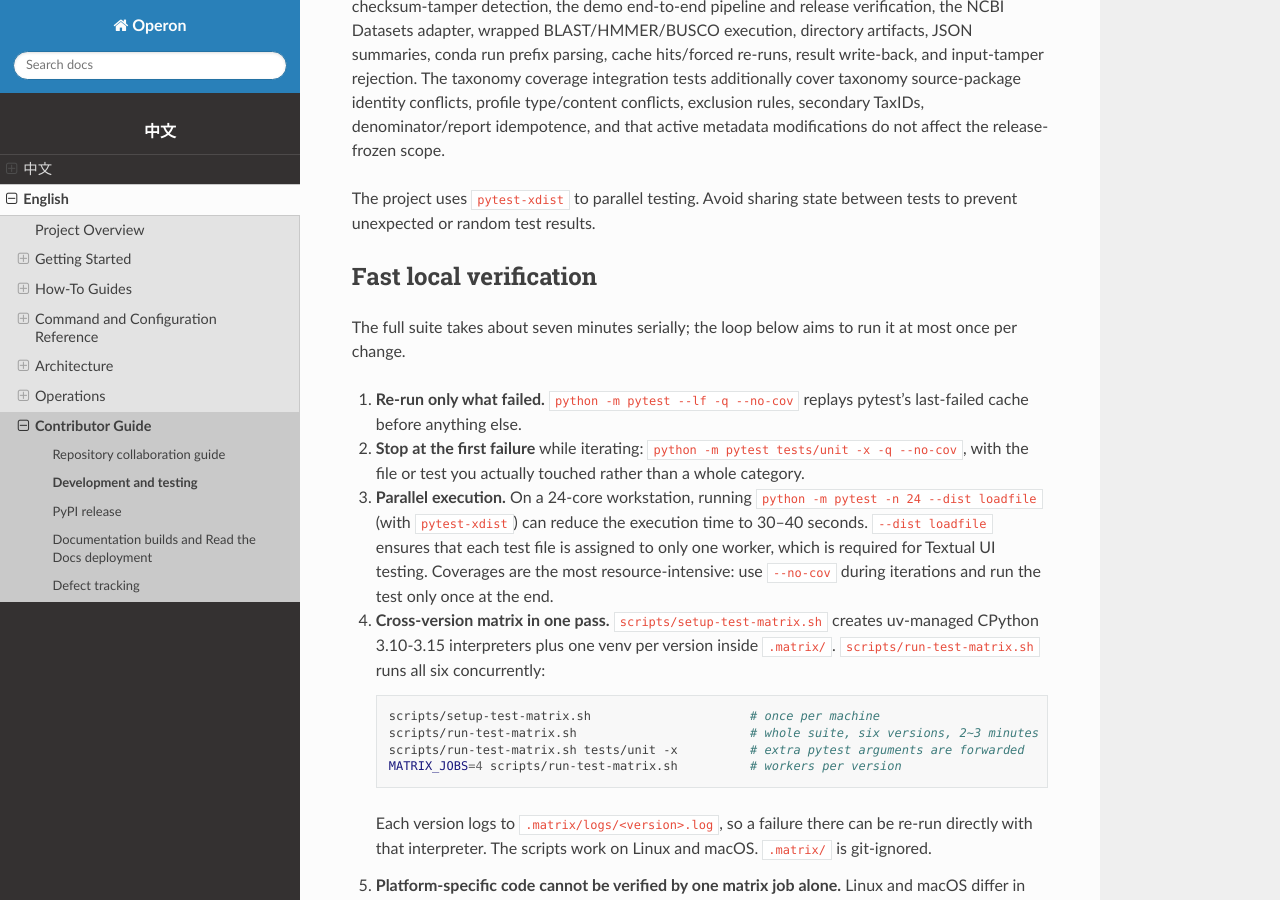
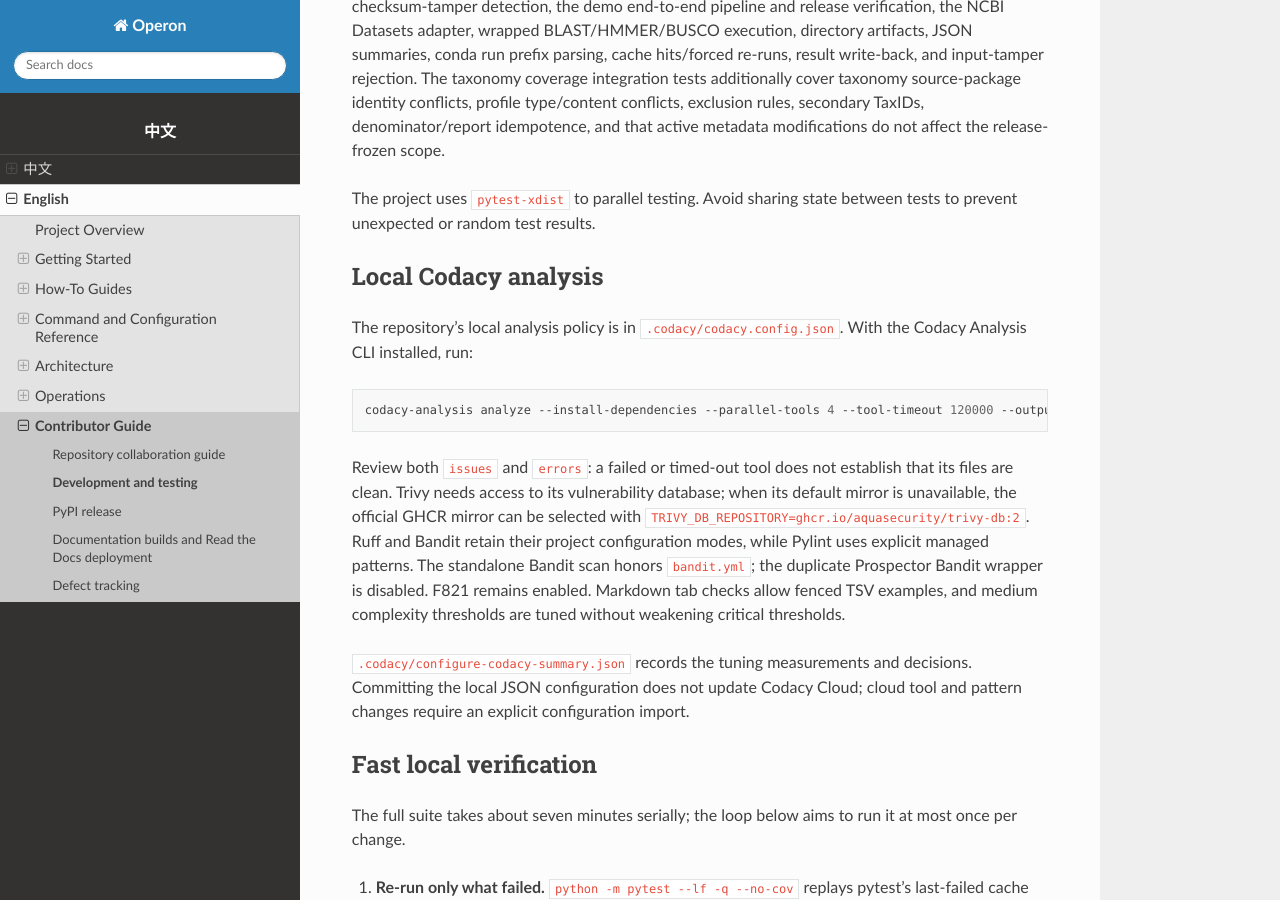
Before and after one commit to HYLi360/Operon, a Sphinx documentation site: the page built from docs/en/contributor/development-testing.md, in a window 1280 px wide and 900 px high, scrolled down 667 px. Built offline with Sphinx 7.4.7 and the Read the Docs theme 3.1.0, drawn with Linux system fonts in a browser that asks for light colours.

Commit message:
chore: add local Codacy analysis

````diff
--- a/docs/en/contributor/development-testing.md
+++ b/docs/en/contributor/development-testing.md
@@ -30,6 +30,29 @@ modifications do not affect the release-frozen scope.
 
 The project uses `pytest-xdist` to parallel testing. Avoid sharing state between tests to prevent unexpected or random
 test results.
+
+## Local Codacy analysis
+
+The repository's local analysis policy is in `.codacy/codacy.config.json`.
+With the Codacy Analysis CLI installed, run:
+
+```bash
+codacy-analysis analyze --install-dependencies --parallel-tools 4 --tool-timeout 120000 --output-format json --output /tmp/operon-codacy.json
+```
+
+Review both `issues` and `errors`: a failed or timed-out tool does not establish
+that its files are clean. Trivy needs access to its vulnerability database;
+when its default mirror is unavailable, the official GHCR mirror can be selected
+with `TRIVY_DB_REPOSITORY=ghcr.io/aquasecurity/trivy-db:2`.
+Ruff and Bandit retain their project configuration modes, while Pylint uses
+explicit managed patterns. The standalone Bandit scan honors `bandit.yml`;
+the duplicate Prospector Bandit wrapper is disabled. F821 remains enabled.
+Markdown tab checks allow fenced TSV examples, and medium complexity thresholds
+are tuned without weakening critical thresholds.
+
+`.codacy/configure-codacy-summary.json` records the tuning measurements and
+decisions. Committing the local JSON configuration does not update Codacy Cloud;
+cloud tool and pattern changes require an explicit configuration import.
 
 ## Fast local verification
 
````
Also changed, not shown: docs/zh/contributor/development-testing.md (+20 -0 lines), 3 other files.
